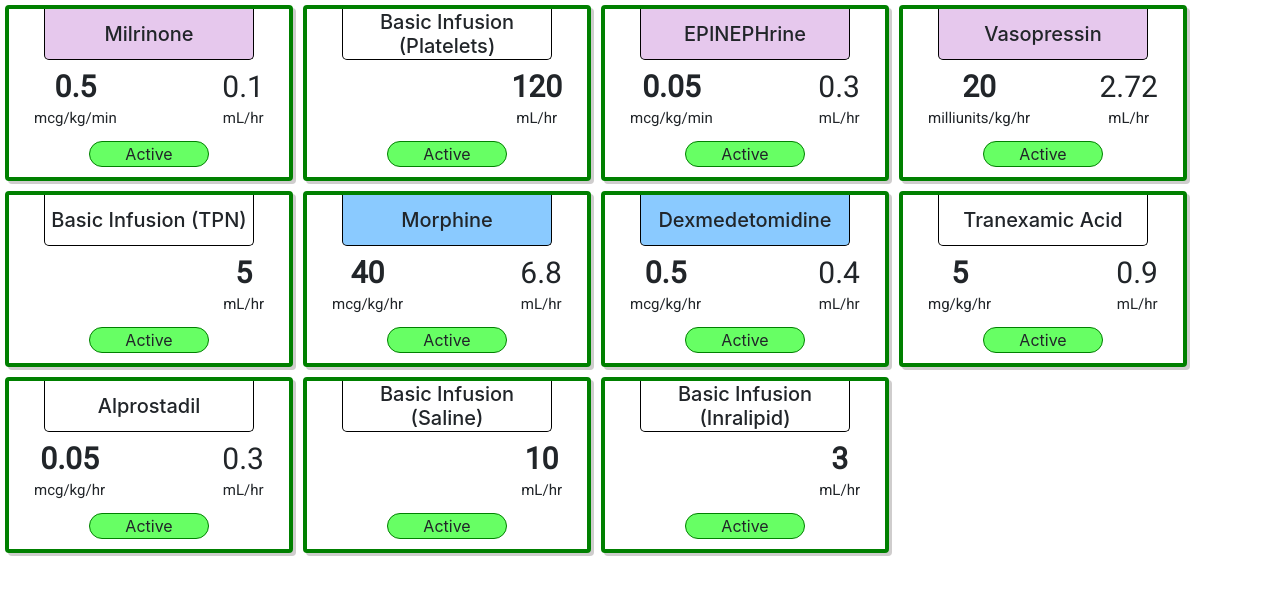
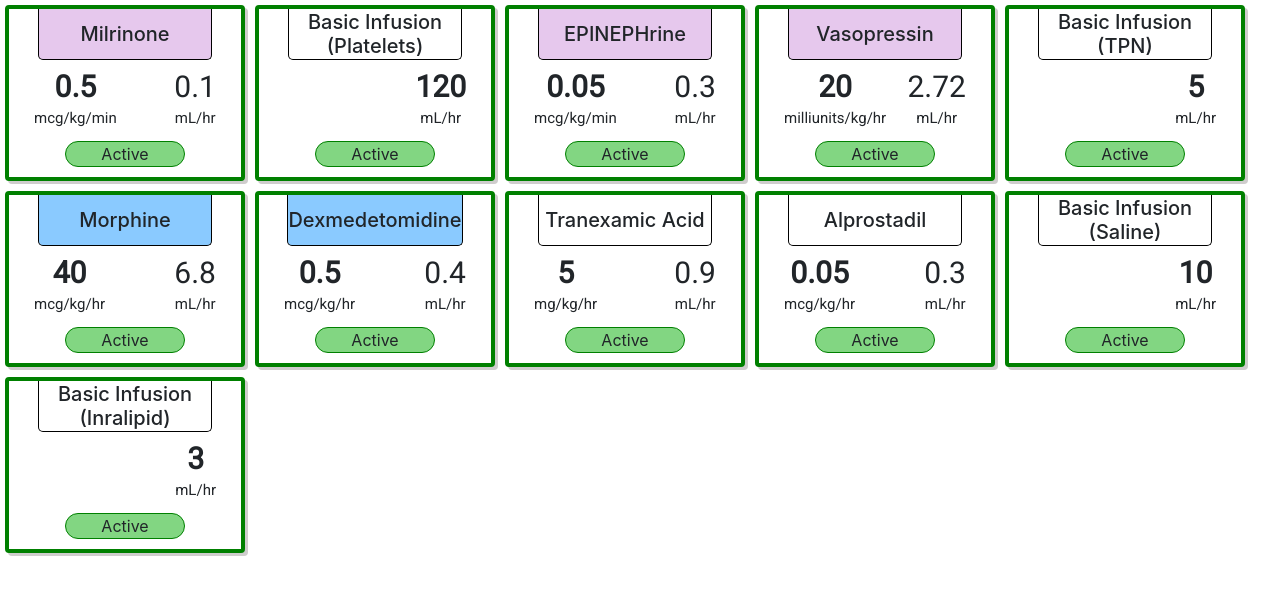
Before and after one commit to AnActualSeb/iv-dashboard, a React (Create React App) app: page / in a window 1280 px wide. Shown: the top 594 px of the page. Built offline with nearby package versions, Linux system fonts and the light colour scheme.

Commit message:
smaller drugCard

```diff
--- a/src/components/drugCard.js
+++ b/src/components/drugCard.js
@@ -26,7 +26,7 @@ class DrugCard extends Component {
     render() {
         return (
             <div className='cardContainer'>
-                <Card style={{ width: '18rem', height: '11rem' }}>
+                <Card style={{ width: '15rem', height: '11rem' }}>
                     <Card.Title style={{ backgroundColor: "#" + this.props.color }}>
                         <p>{this.props.drugName}</p>
                     </Card.Title>
--- a/src/styles/drugCard.css
+++ b/src/styles/drugCard.css
@@ -44,7 +44,7 @@
 .status{
     /* display: flex; */
     border: 1px solid green;
-    background: #67FF64;
+    background: rgb(130, 214, 130);
     border-radius: 15px;
     width: 120px;
     position: absolute;
```
